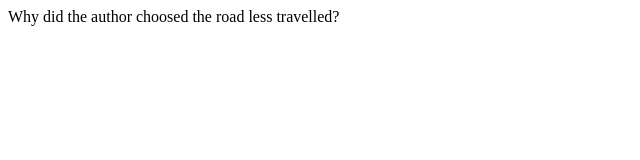
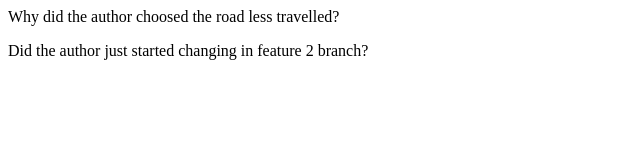
Before and after one commit to sauhardh/sauhardh, a plain HTML site: page index.html in a window 1280 px wide. Shown: the whole page, without its empty margins (0-640 px from the left). Drawn offline with Linux system fonts and the light colour scheme.

Commit message:
changing in f2 branch

```diff
--- a/index.html
+++ b/index.html
@@ -1,3 +1,7 @@
 <p>
     Why did the author choosed the road less travelled?
 </p>
+
+<p>
+    Did the author just started changing in feature 2 branch?
+</p>
```
